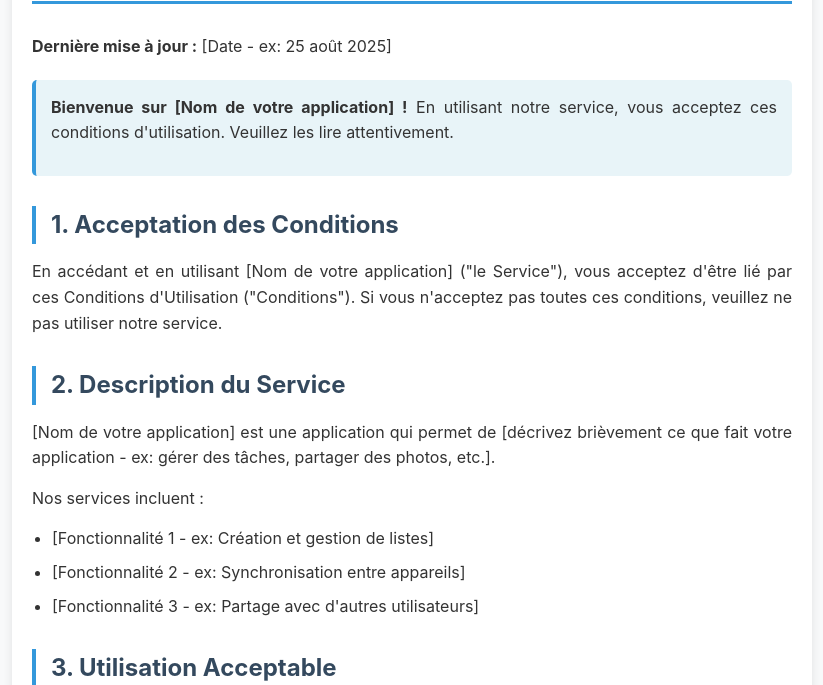
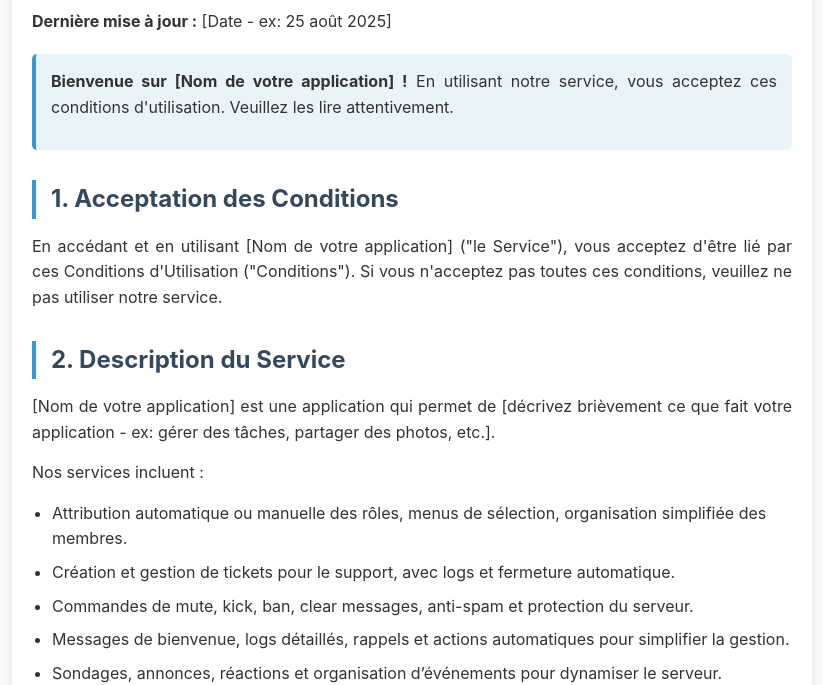
Before and after one commit to maker2france/botverrify-terms.html, a plain HTML site: page index.html in a window 1280 px wide. Shown: the part 271-956 px from the top of the page, without its empty margins (228-1051 px from the left). Drawn offline with Linux system fonts and the light colour scheme.

Commit message:
index.html

```diff
--- a/index.html
+++ b/index.html
@@ -104,7 +104,7 @@
 <body>
     <div class="container">
         <div class="edit-note">
-            <strong>📝 À personnaliser :</strong> Remplacez les textes entre [crochets] par vos informations spécifiques avant de publier cette page.
+            <strong>📝 À personnaliser :</strong>
         </div>
 
         <h1>Conditions d'Utilisation</h1>
@@ -123,9 +123,11 @@
 
         <p>Nos services incluent :</p>
         <ul>
-            <li>[Fonctionnalité 1 - ex: Création et gestion de listes]</li>
-            <li>[Fonctionnalité 2 - ex: Synchronisation entre appareils]</li>
-            <li>[Fonctionnalité 3 - ex: Partage avec d'autres utilisateurs]</li>
+            <li>Attribution automatique ou manuelle des rôles, menus de sélection, organisation simplifiée des membres.</li>
+            <li>Création et gestion de tickets pour le support, avec logs et fermeture automatique.</li>
+            <li>Commandes de mute, kick, ban, clear messages, anti-spam et protection du serveur.</li>
+            <li>Messages de bienvenue, logs détaillés, rappels et actions automatiques pour simplifier la gestion.</li>
+            <li>Sondages, annonces, réactions et organisation d’événements pour dynamiser le serveur.</li>
         </ul>
 
         <h2>3. Utilisation Acceptable</h2>
```
